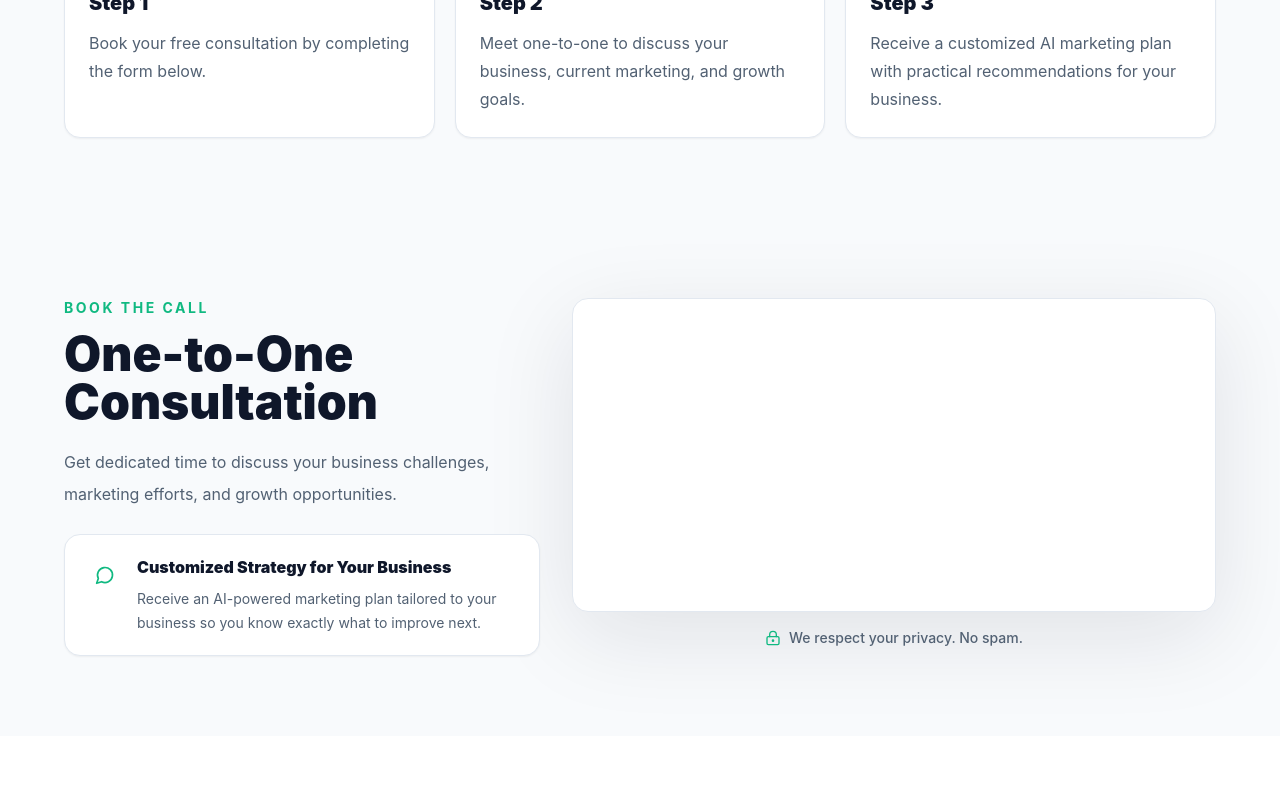
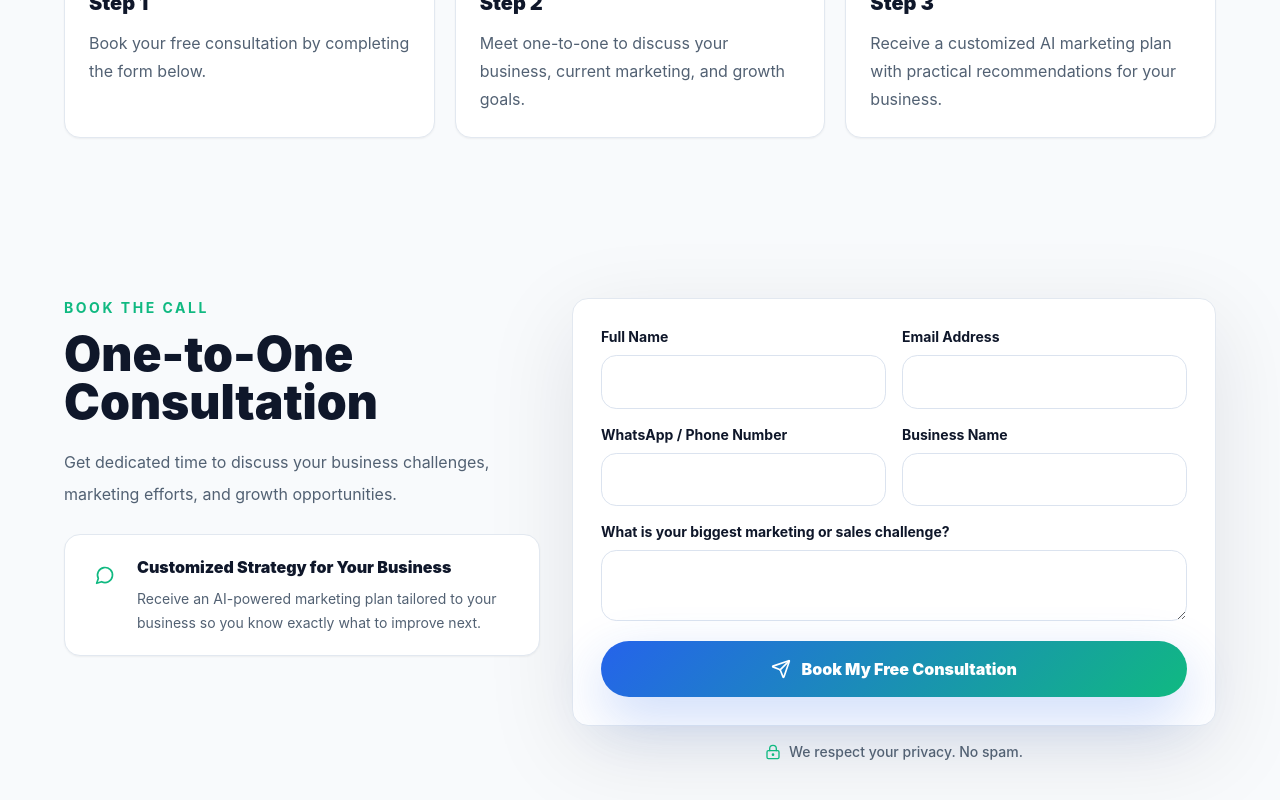
Before and after one commit to sputuwal-ops/consultation-landing-page, a Next.js app: page / in a window 1280 px wide. Shown: the part 2148-2948 px from the top of the page. Before the commit the page ends 2884 px from the top, so only its background shows below. Built offline with nearby package versions, Linux system fonts and the light colour scheme.

Commit message:
Add native consultation booking form

```diff
--- a/app/api/booking/route.ts
+++ b/app/api/booking/route.ts
@@ -1,6 +1,8 @@
-import { promises as fs } from "fs";
-import path from "path";
 import { NextResponse } from "next/server";
+import nodemailer from "nodemailer";
+import { site } from "@/data/site";
+
+export const runtime = "nodejs";
 
 type Payload = {
   name?: string;
@@ -21,22 +23,65 @@ function validate(payload: Payload) {
   return null;
 }
 
+function formatValue(value: string | undefined, fallback = "Not provided") {
+  const text = value?.trim();
+  return text ? text : fallback;
+}
+
+async function sendBookingEmail(payload: Payload) {
+  if (!process.env.SMTP_HOST || !process.env.SMTP_USER || !process.env.SMTP_PASS) {
+    throw new Error("Email service is not configured.");
+  }
+
+  const transporter = nodemailer.createTransport({
+    host: process.env.SMTP_HOST,
+    port: Number(process.env.SMTP_PORT || 587),
+    secure: process.env.SMTP_SECURE === "true",
+    auth: {
+      user: process.env.SMTP_USER,
+      pass: process.env.SMTP_PASS
+    }
+  });
+
+  const submittedAt = new Date().toISOString();
+  const fullName = formatValue(payload.name);
+  const subject = formatValue(payload.subject, "Free Consultation Request");
+
+  await transporter.sendMail({
+    from: process.env.SMTP_FROM || process.env.SMTP_USER,
+    to: process.env.CONTACT_TO || site.email,
+    replyTo: payload.email,
+    subject: `New Free Consultation Request - ${fullName}`,
+    text: [
+      "New consultation booking request",
+      "",
+      `Full Name: ${fullName}`,
+      `Email: ${formatValue(payload.email)}`,
+      `WhatsApp / Phone: ${formatValue(payload.phone)}`,
+      `Business Name: ${formatValue(payload.company)}`,
+      `Subject: ${subject}`,
+      "",
+      "Marketing / Sales Challenge:",
+      formatValue(payload.message),
+      "",
+      `Submitted At: ${submittedAt}`
+    ].join("\n")
+  });
+}
+
 export async function POST(request: Request) {
   const payload = (await request.json()) as Payload;
   const error = validate(payload);
   if (error) return NextResponse.json({ error }, { status: 400 });
 
-  const directory = path.join(process.cwd(), "bookings");
-  await fs.mkdir(directory, { recursive: true });
-  const file = path.join(directory, "booking-requests.json");
-  let existing: unknown[] = [];
   try {
-    existing = JSON.parse(await fs.readFile(file, "utf8"));
+    await sendBookingEmail(payload);
   } catch {
-    existing = [];
+    return NextResponse.json(
+      { error: "We could not send your consultation request right now. Please try again in a few minutes." },
+      { status: 502 }
+    );
   }
-  existing.push({ ...payload, type: "booking", createdAt: new Date().toISOString() });
-  await fs.writeFile(file, JSON.stringify(existing, null, 2));
 
   return NextResponse.json({ message: "Consultation request received. Digital Saroz will contact you soon." });
 }
--- a/components/CTAForm.tsx
+++ b/components/CTAForm.tsx
@@ -1,6 +1,54 @@
-import { LockKeyhole, MessageCircle } from "lucide-react";
+"use client";
+
+import { useState } from "react";
+import { useRouter } from "next/navigation";
+import { LockKeyhole, MessageCircle, Send } from "lucide-react";
+
+type FormStatus = "idle" | "loading" | "error";
 
 export function CTAForm() {
+  const router = useRouter();
+  const [status, setStatus] = useState<FormStatus>("idle");
+  const [errorMessage, setErrorMessage] = useState("");
+
+  async function handleSubmit(event: React.FormEvent<HTMLFormElement>) {
+    event.preventDefault();
+
+    const form = event.currentTarget;
+    const formData = new FormData(form);
+
+    setStatus("loading");
+    setErrorMessage("");
+
+    try {
+      const response = await fetch("/api/booking", {
+        method: "POST",
+        headers: {
+          "Content-Type": "application/json"
+        },
+        body: JSON.stringify({
+          name: formData.get("name"),
+          email: formData.get("email"),
+          phone: formData.get("phone"),
+          company: formData.get("company"),
+          message: formData.get("message"),
+          subject: "Free Consultation Request"
+        })
+      });
+
+      const payload = await response.json();
+
+      if (!response.ok) {
+        throw new Error(payload.error || "Something went wrong. Please try again.");
+      }
+
+      router.push("/thanks");
+    } catch (error) {
+      setStatus("error");
+      setErrorMessage(error instanceof Error ? error.message : "Something went wrong. Please try again.");
+    }
+  }
+
   return (
     <section id="booking" className="section-pad scroll-mt-8 bg-booking px-5 lg:px-8">
       <div className="mx-auto grid max-w-6xl gap-8 lg:grid-cols-[0.85fr_1.15fr] lg:items-start">
@@ -27,7 +75,42 @@ export function CTAForm() {
 
         <div>
           <div className="rounded-card border border-line bg-white p-4 shadow-form sm:p-7">
-            <div className="min-h-64" aria-hidden="true" />
+            <form onSubmit={handleSubmit}>
+              <div className="grid gap-4 sm:grid-cols-2">
+                <label className="grid gap-2 text-sm font-bold text-ink">
+                  Full Name
+                  <input className="form-field" name="name" required type="text" />
+                </label>
+                <label className="grid gap-2 text-sm font-bold text-ink">
+                  Email Address
+                  <input className="form-field" name="email" required type="email" />
+                </label>
+                <label className="grid gap-2 text-sm font-bold text-ink">
+                  WhatsApp / Phone Number
+                  <input className="form-field" name="phone" required type="tel" />
+                </label>
+                <label className="grid gap-2 text-sm font-bold text-ink">
+                  Business Name
+                  <input className="form-field" name="company" type="text" />
+                </label>
+              </div>
+
+              <label className="mt-4 grid gap-2 text-sm font-bold text-ink">
+                What is your biggest marketing or sales challenge?
+                <textarea className="form-field min-h-36 resize-y" name="message" required />
+              </label>
+
+              {errorMessage ? (
+                <p className="mt-4 rounded-xl border border-red-200 bg-red-50 px-4 py-3 text-sm font-semibold text-red-700">
+                  {errorMessage}
+                </p>
+              ) : null}
+
+              <button className="button-primary mt-5 w-full" disabled={status === "loading"} type="submit">
+                <Send className="h-5 w-5" />
+                {status === "loading" ? "Booking..." : "Book My Free Consultation"}
+              </button>
+            </form>
           </div>
           <p className="mt-4 flex items-center justify-center gap-2 text-center text-sm font-medium text-muted">
             <LockKeyhole className="h-4 w-4 text-secondary" />
```
